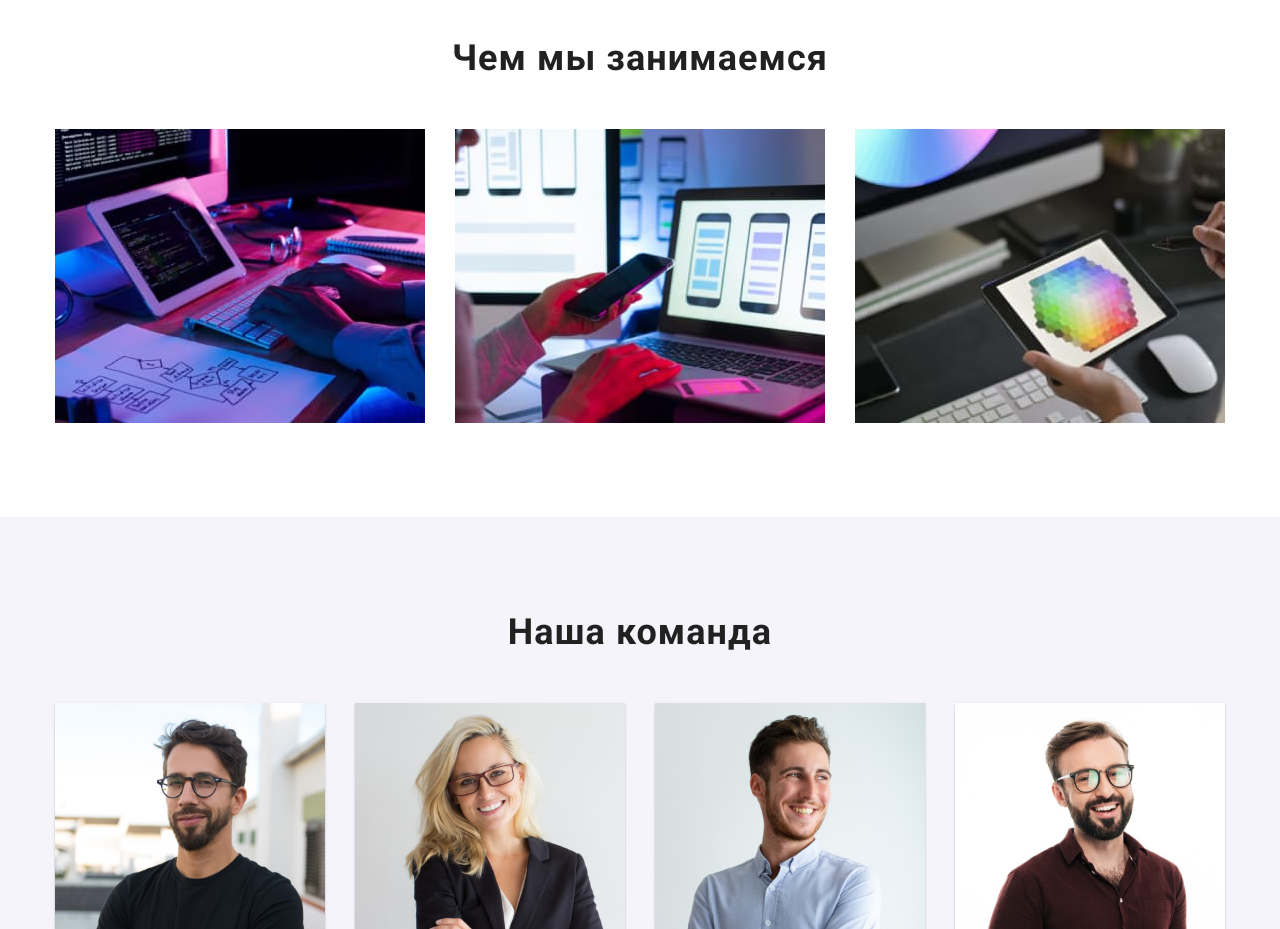
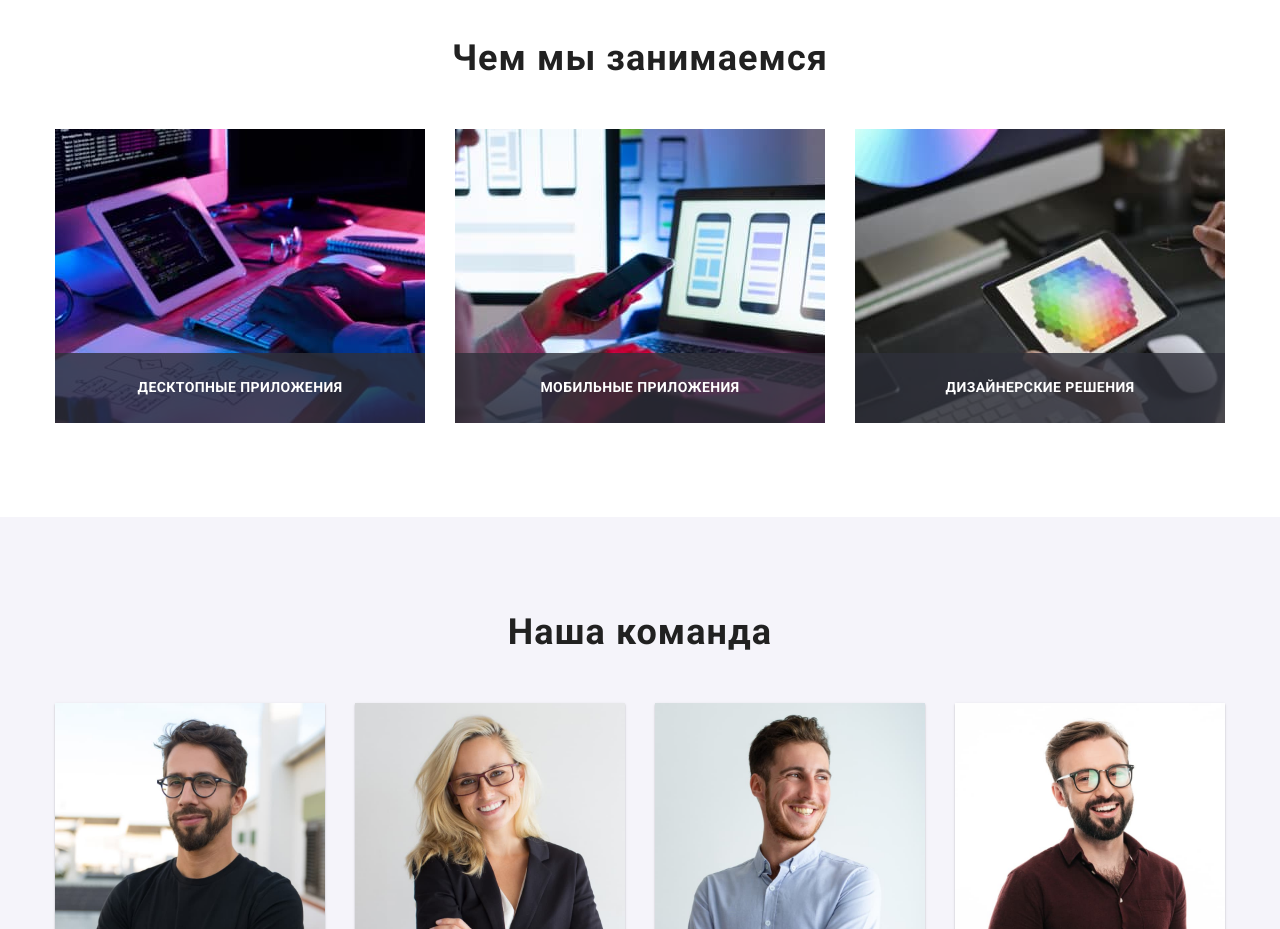
Before and after one commit to Romanonish/Romanonish-goit-markup-hw-05, a plain HTML site: page index.html in a window 1280 px wide. Shown: the part 1080-2009 px from the top of the page. Drawn offline with nearby package versions, Linux system fonts and the light colour scheme.

Commit message:
Добавляет надписи на карточках занятий

```diff
--- a/css/styles.css
+++ b/css/styles.css
@@ -453,6 +453,28 @@ button:focus {
   margin-bottom: 50px;
 }
 
+.jobs-thumb {
+  position: relative;
+  z-index: -100;
+}
+
+.text-area > .jobs-descr {
+  margin: 0;
+}
+
+.text-area {
+  content: '';
+  position: absolute;
+  display: inline-flex;
+  left: 0;
+  bottom: 0;
+  width: 100%;
+  min-height: 70px;
+  align-items: center;
+  justify-content: center;
+  background-color: rgba(47, 48, 58, 0.8);
+}
+
 /* НАША КОМАНДА*/
 
 .team-list {
--- a/index.html
+++ b/index.html
@@ -126,17 +126,29 @@
                 <h2 class="title">Чем мы занимаемся</h2>
                 <ul class="jobs-list list">
                     <li class="item">
-                        <img width="370" height="294" src="./images/img-1.jpg" alt="Картинка с примером создания кода">
+                        <div class="jobs-thumb">
+                            <img width="370" height="294" src="./images/img-1.jpg" alt="Картинка с примером создания кода">
+                            <div class="text-area"><p class="jobs-descr footer-links-title">Десктопные приложения</p></div>
+                        </div>
                     </li>
                     <li class="item">
-                        <img width="370" height="294" src="./images/img-2.jpg" alt="Картинка с примером создания мобильных приложений">
+                        <div class="jobs-thumb">
+                            <img width="370" height="294" src="./images/img-2.jpg" alt="Картинка с примером создания мобильных приложений">
+                            <div class="text-area">
+                                <p class="jobs-descr footer-links-title">Мобильные приложения</p>
+                            </div>
+                        </div>
                     </li>
                     <li class="item">
-                        <img width="370" height="294" src="./images/img-3.jpg" alt="Картинка с примером оформления сайтов">
+                        <div class="jobs-thumb">
+                            <img width="370" height="294" src="./images/img-3.jpg" alt="Картинка с примером оформления сайтов">
+                            <div class="text-area">
+                                <p class="jobs-descr footer-links-title">Дизайнерские решения</p>
+                            </div>
+                        </div>
                     </li>
                 </ul>
             </div>
-
         </section>
 
         <!--Наша команда-->
@@ -364,7 +376,7 @@
                 </ul>
             </address></div>
             <div class="footer-links">
-                <p class="footer-links-title">присоединяйтесь</pclass=>
+                <p class="footer-links-title">присоединяйтесь</p>
                 <ul class="social-list list">
                     <li class="social-item">
                         <a href="" class="social-link"><svg class="social-icon" width="20" height="20">
```
